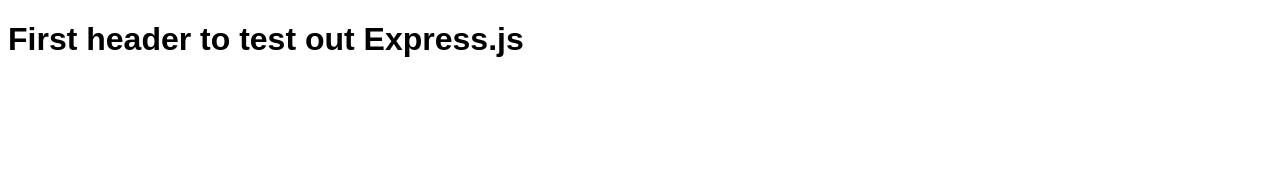
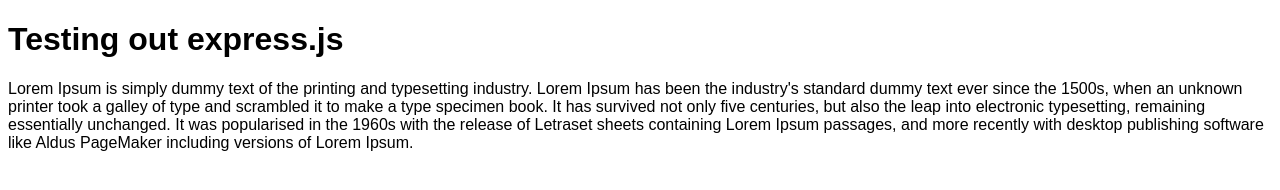
Before and after one commit to bgebrechristos/web-server, a website: page public/index.html in a window 1280 px wide. Drawn offline with Linux system fonts and the light colour scheme.

Commit message:
adding paragraph

```diff
--- a/public/index.html
+++ b/public/index.html
@@ -6,6 +6,15 @@
 	</head>
 	<link rel="stylesheet" href="./style.css"/>
 	<body>
-		<h1>First header to test out Express.js</h1>
+		<h1>Testing out express.js</h1>
+		<p>Lorem Ipsum is simply dummy text of the printing and typesetting
+			industry. Lorem Ipsum has been the industry's standard dummy text
+			ever since the 1500s, when an unknown printer took a galley of type and
+			scrambled it to make a type specimen book. It has survived not only five
+			centuries, but also the leap into electronic typesetting, remaining
+			essentially unchanged. It was popularised in the 1960s with the release
+			of Letraset sheets containing Lorem Ipsum passages, and more recently
+			with desktop publishing software like Aldus PageMaker including versions
+			of Lorem Ipsum.</p>
 	</body>
 </html>
```
